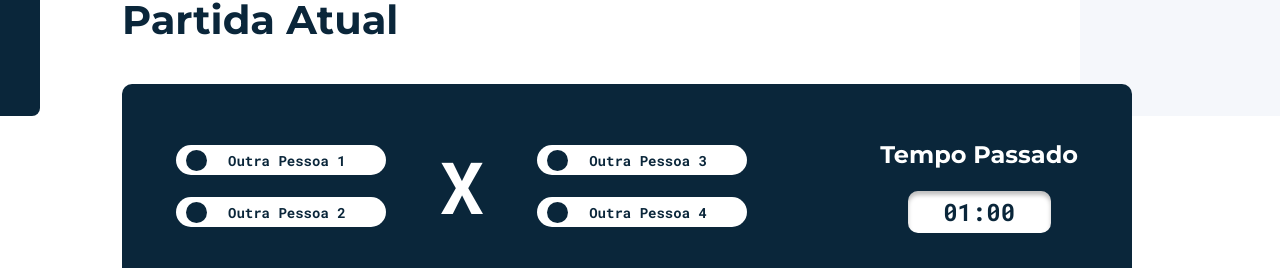
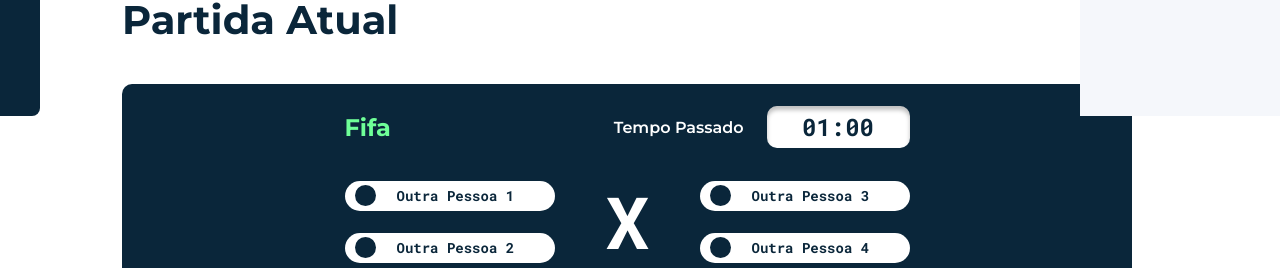
Before and after one commit to 100f/projeto-fifo-front, a React (Create React App) app: page /queue/1 in a window 1280 px wide. Shown: the part 684-952 px from the top of the page. Built offline with nearby package versions, Linux system fonts and the light colour scheme; no server answers.

Commit message:
fix: estilização no componente de card de partida atual

```diff
--- a/src/components/OngoingMatchCard/index.js
+++ b/src/components/OngoingMatchCard/index.js
@@ -5,10 +5,17 @@ import TimeContainer from '../../components/TimeContainer';
 
 import './styles.css';
 
-const OngoingMatchCard = ({ teams = null, game = '' }) => {
+const OngoingMatchCard = ({ teams = null, game = 'Fifa' }) => {
   return (
     <div id="ongoing-match-card-container">
+      <div className="ongoing-match-card-first-row">
         <h3>{game}</h3>
+        <div className="ongoing-match-card-time-section">
+          <h3>Tempo Passado</h3>
+          <TimeContainer time="01:00"/>
+        </div>
+      </div>
+      <div className="ongoing-match-card-second-row">
         <div className="ongoing-match-card-participants-container">
           <QueueItem
             name="Outra Pessoa 1"
@@ -34,9 +41,6 @@ const OngoingMatchCard = ({ teams = null, game = '' }) => {
             contentColor="#0A263A"
           />
         </div>
-      <div className="ongoing-match-card-time-section">
-        <h3>Tempo Passado</h3>
-        <TimeContainer time="01:00"/>
       </div>
     </div>
   )
--- a/src/components/OngoingMatchCard/styles.css
+++ b/src/components/OngoingMatchCard/styles.css
@@ -2,9 +2,8 @@
   width: 101rem;
   height: 20.4rem;
 
-  position: relative;
-
   display: flex;
+  flex-direction: column;
   justify-content: flex-start;
   align-items: center;
 
@@ -12,8 +11,19 @@
   border-radius: 1rem;
 }
 
-#ongoing-match-card-container > h3 {
-  position: absolute;
+#ongoing-match-card-container .ongoing-match-card-first-row {
+  width: 56.5rem;
+  height: auto;
+
+  display: flex;
+  justify-content: space-between;
+  align-items: center;
+
+  margin-top: 2.2rem;
+  margin-bottom: 2.6rem;
+}
+
+#ongoing-match-card-container .ongoing-match-card-first-row > h3 {
   top: 2.6rem;
   left: 5.1rem;
 
@@ -23,7 +33,40 @@
   color: var(--verde-limao);
 }
 
-#ongoing-match-card-container > .ongoing-match-card-participants-container {
+#ongoing-match-card-container
+  .ongoing-match-card-first-row
+  .ongoing-match-card-time-section {
+  height: auto;
+
+  display: flex;
+  justify-content: flex-start;
+  align-items: center;
+}
+
+#ongoing-match-card-container
+  .ongoing-match-card-first-row
+  .ongoing-match-card-time-section
+  > h3 {
+  font-family: "Montserrat", sans-serif;
+  font-weight: 600;
+  font-size: 1.6rem;
+
+  margin-right: 2.3rem;
+
+  color: white;
+}
+
+#ongoing-match-card-container .ongoing-match-card-second-row {
+  width: 56.5rem;
+  height: auto;
+
+  display: flex;
+  justify-content: space-between;
+  align-items: center;
+}
+#ongoing-match-card-container
+  .ongoing-match-card-second-row
+  > .ongoing-match-card-participants-container {
   width: auto;
   height: 8.2rem;
   max-height: 8.2rem;
@@ -32,11 +75,9 @@
   flex-direction: column;
   justify-content: space-between;
   align-items: center;
-
-  margin: 0 5.4rem;
 }
 
-#ongoing-match-card-container > span {
+#ongoing-match-card-container > .ongoing-match-card-second-row span {
   font-family: "Roboto Mono", sans-serif;
   font-weight: bold;
   font-size: 7.2rem;
@@ -46,25 +87,3 @@
 
   color: white;
 }
-
-#ongoing-match-card-container .ongoing-match-card-time-section {
-  height: auto;
-
-  display: flex;
-  flex-direction: column;
-  justify-content: flex-start;
-  align-items: center;
-
-  position: absolute;
-  right: 5.4rem;
-}
-
-#ongoing-match-card-container .ongoing-match-card-time-section > h3 {
-  font-family: "Montserrat", sans-serif;
-  font-weight: bold;
-  font-size: 2.4rem;
-
-  color: white;
-
-  margin-bottom: 2.2rem;
-}
```
Lines whose indentation alone changed are shown as unchanged.
